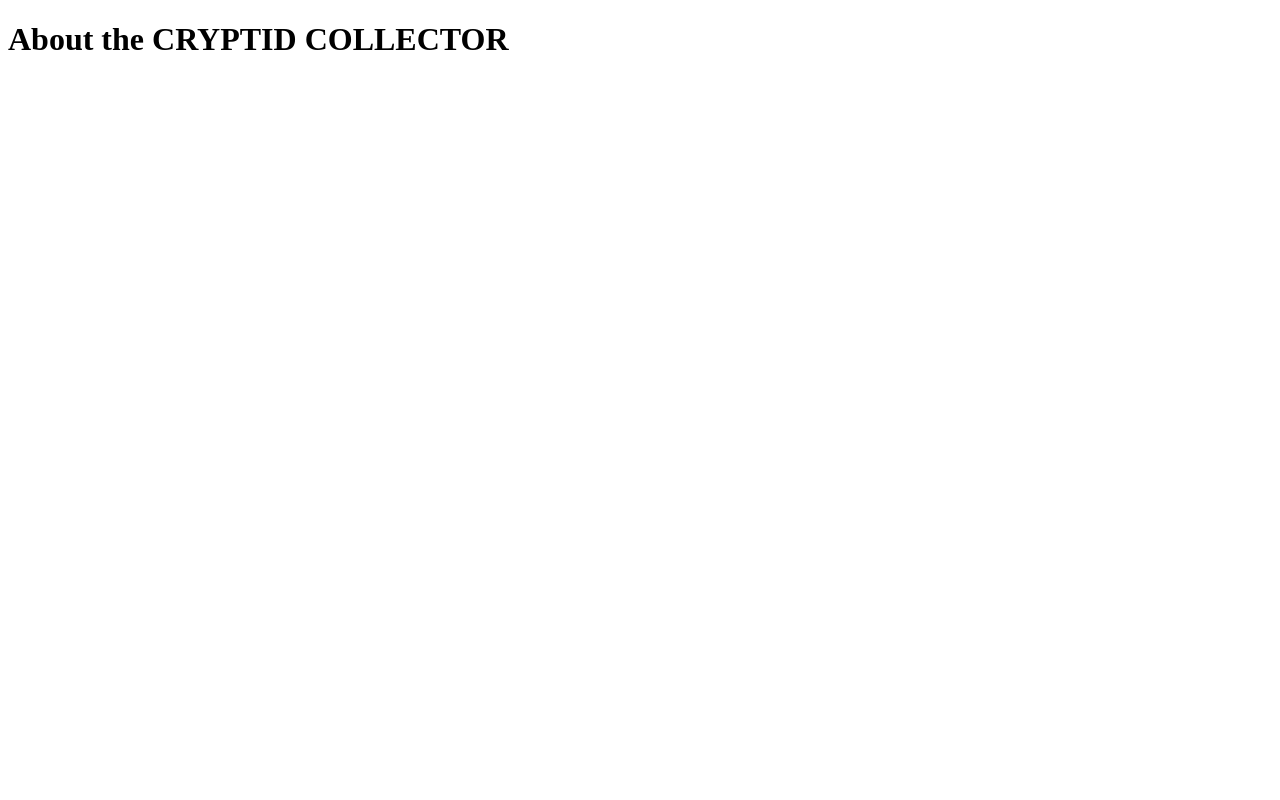
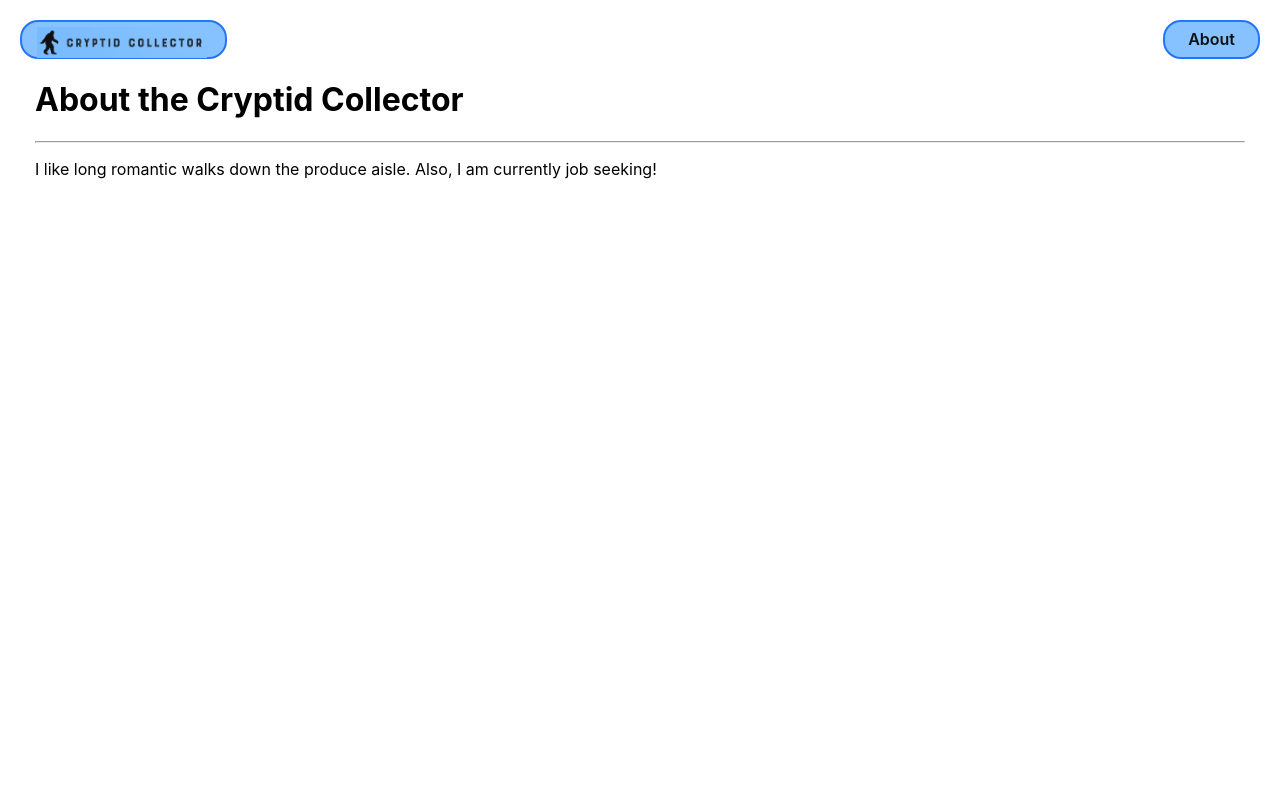
Before and after one commit to jwcrosby/cryptidcollector, a Django app: page /about/ in a window 1280 px wide. Run offline with Django 3.2, Linux system fonts and the light colour scheme.

Commit message:
modify styling

```diff
--- /dev/null
+++ b/main_app/static/css/base.css
@@ -0,0 +1,237 @@
+body {
+  margin: 0;
+  display: flex;
+  flex-direction: column;
+  align-items: center;
+  font-family: -apple-system, BlinkMacSystemFont, 'Segoe UI', 'Roboto', 'Oxygen',
+    'Ubuntu', 'Cantarell', 'Fira Sans', 'Droid Sans', 'Helvetica Neue',
+    sans-serif;
+  min-height: 100vh;
+}
+
+header {
+  width: 100%;
+  /* background: rgba(104, 197, 248, .9); */
+  background: rgb(134,194,255);
+  border-bottom: rgb(36, 116, 248) solid 2px;
+}
+
+nav {
+  margin: 0 10px 10px;
+}
+
+ul {
+  margin: 0;
+  list-style: none;
+  padding: 0;
+}
+
+main {
+  width: calc(100vw - 20px);
+}
+
+nav a {
+  text-decoration: none;
+  color: #101010;
+  font-weight: 600;
+}
+
+nav a:hover {
+  text-decoration: none;
+  color: rgb(16, 56, 158);
+}
+
+nav ul {
+  display: flex;
+  align-items: center;
+  justify-content: center;
+  flex-wrap: wrap;
+}
+
+nav li {
+  padding: 5px 8px;
+}
+
+.header-logo-container {
+  margin: auto;
+  padding: 12px 20px;
+  width: auto;
+  border-radius: 25px;
+}
+
+.logo-image {
+  width: 220px;
+}
+
+.page-header {
+  display: flex;
+  align-items: center;
+  margin: 16px 0 16px 8px;
+}
+
+.btn {
+  font-size: 1.1rem;
+  padding: .4rem .8rem;
+  border-radius: 6px;
+  border-width: 2px;
+  border-style: solid;
+  text-decoration: none;
+  background-color: white;
+  font-weight: 600;
+  cursor: pointer;
+  font-family: inherit;
+  margin-right: 10px;
+}
+
+.btn:hover {
+  background-color: #d2d2d2;
+}
+
+.submit {
+  color: green;
+  border-color: green;
+}
+
+.secondary {
+  color: #393939;
+  border-color: #393939;
+}
+
+.warn {
+  color: rgb(255, 102, 0);
+  border-color: rgb(255, 102, 0);
+}
+
+.danger {
+  color: crimson;
+  border-color: crimson;
+}
+
+.page-header h1 {
+  font-size: 36px;
+  margin: 0;
+}
+
+.page-header img {
+  height: 40px;
+  margin-left:15px;
+}
+
+.page-header img:first-of-type {
+  margin-left: 20px;
+}
+
+@media only screen and (min-width: 768px) {
+  header {
+    position: sticky;
+    display: flex;
+    flex-direction: row;
+    top: 0;
+  }
+
+  main {
+    width: calc(100vw - 70px);
+    max-width: 1300px;
+  }
+
+  nav,
+  .header-logo-container {
+    margin: 10px 0;
+  }
+
+  nav {
+    margin-left: auto;
+    padding: 0px 15px 0px 15px;
+    height: 28px;
+    display: flex;
+    justify-content: center;
+  }
+
+  nav ul {
+    margin: auto;
+    flex-wrap: nowrap;
+  }
+
+  .header-logo-container {
+    padding: 3px 15px 1px 15px;
+    width: 213px;
+    height: 23px;
+  }
+
+  .logo-image {
+    width: 170px;
+  }
+
+  .page-header {
+    margin: 20px 0;
+  }
+
+  .page-header h1 {
+    font-size: 42px;
+  }
+
+  .page-header img {
+    height: 50px;
+    margin-left:20px;
+  }
+
+  .page-header img:first-of-type {
+    margin-left: 25px;
+  }
+
+  @supports (-webkit-backdrop-filter: none) or (backdrop-filter: none) {
+    header {
+      /* background: rgba(104, 197, 248, .7); */
+      background: rgb(134,194,255);
+      -webkit-backdrop-filter: blur(3px);
+      backdrop-filter: blur(3px);
+    }
+  }
+}
+
+@media only screen and (min-width: 1024px) {
+  header {
+    margin: 20px 20px 0 20px;
+    width: calc(100vw - 40px);
+    max-width: 1920px;
+    top: 20px;
+    background-color: transparent;
+    border-bottom: none;
+  }
+
+  nav,
+  .header-logo-container {
+    margin: 0;
+    /* background: rgba(104, 197, 248, .9); */
+    background: rgb(134,194,255);
+    border: rgb(36, 116, 248) solid 2px;
+    border-radius: 18px;
+  }
+
+  .header-logo-container {
+    padding: 5px 18px 0px 15px;
+    width: auto;
+    height: 30px;
+  }
+
+  nav {
+    margin-left: auto;
+    padding: 0px 15px 0px 15px;
+    height: 34.6px;
+  }
+
+  @supports (-webkit-backdrop-filter: none) or (backdrop-filter: none) {
+    header {
+      -webkit-backdrop-filter: none;
+      backdrop-filter: none;
+    }
+
+    nav,
+    .header-logo-container {
+      /* background: rgba(104, 197, 248, .6); */
+      background: rgb(134,194,255);
+      -webkit-backdrop-filter: blur(3px);
+      backdrop-filter: blur(3px);
+    }
+  }
+}
--- a/main_app/templates/about.html
+++ b/main_app/templates/about.html
@@ -1,12 +1,11 @@
-<!DOCTYPE html>
-<html lang="en">
-<head>
-  <meta charset="UTF-8">
-  <meta http-equiv="X-UA-Compatible" content="IE=edge">
-  <meta name="viewport" content="width=device-width, initial-scale=1.0">
-  <title>Cryptid Collector</title>
-</head>
-<body>
-  <h1>About the CRYPTID COLLECTOR</h1>
-</body>
-</html>
+{% extends 'base.html' %}
+
+{% block content %}
+
+<h1>About the Cryptid Collector</h1>
+<hr />
+<p>
+  I like long romantic walks down the produce aisle. Also, I am currently job seeking!
+</p>
+
+{% endblock %}
--- /dev/null
+++ b/main_app/templates/base.html
@@ -0,0 +1,36 @@
+{% load static %}
+
+<!DOCTYPE html>
+<html lang="en">
+<head>
+  <meta charset="UTF-8">
+  <meta http-equiv="X-UA-Compatible" content="IE=edge">
+  <meta name="viewport" content="width=device-width, initial-scale=1.0">
+  <title>CRYPTID COLLECTOR</title>
+  <link rel="stylesheet" type="text/css" href="{% static 'css/base.css' %}">
+  {% block head %}
+  {% endblock %}
+</head>
+<body>
+  <header>
+    <div class="header-logo-container">
+      <a href="/home">
+        <img
+          src="{% static 'images/logo1.png' %}"
+          alt="The Cryptid Collector Logo"
+          class="logo-image"
+        >
+      </a>
+    </div>
+    <nav>
+      <ul>
+        <li><a href="/about">About</a></li>
+      </ul>
+    </nav>
+  </header>
+  <main>
+    {% block content %}
+    {% endblock %}
+  </main>
+</body>
+</html>
```
Also changed, not shown: main_app/static/images/logo1.png (added), main_app/static/images/logo2.png (added).
